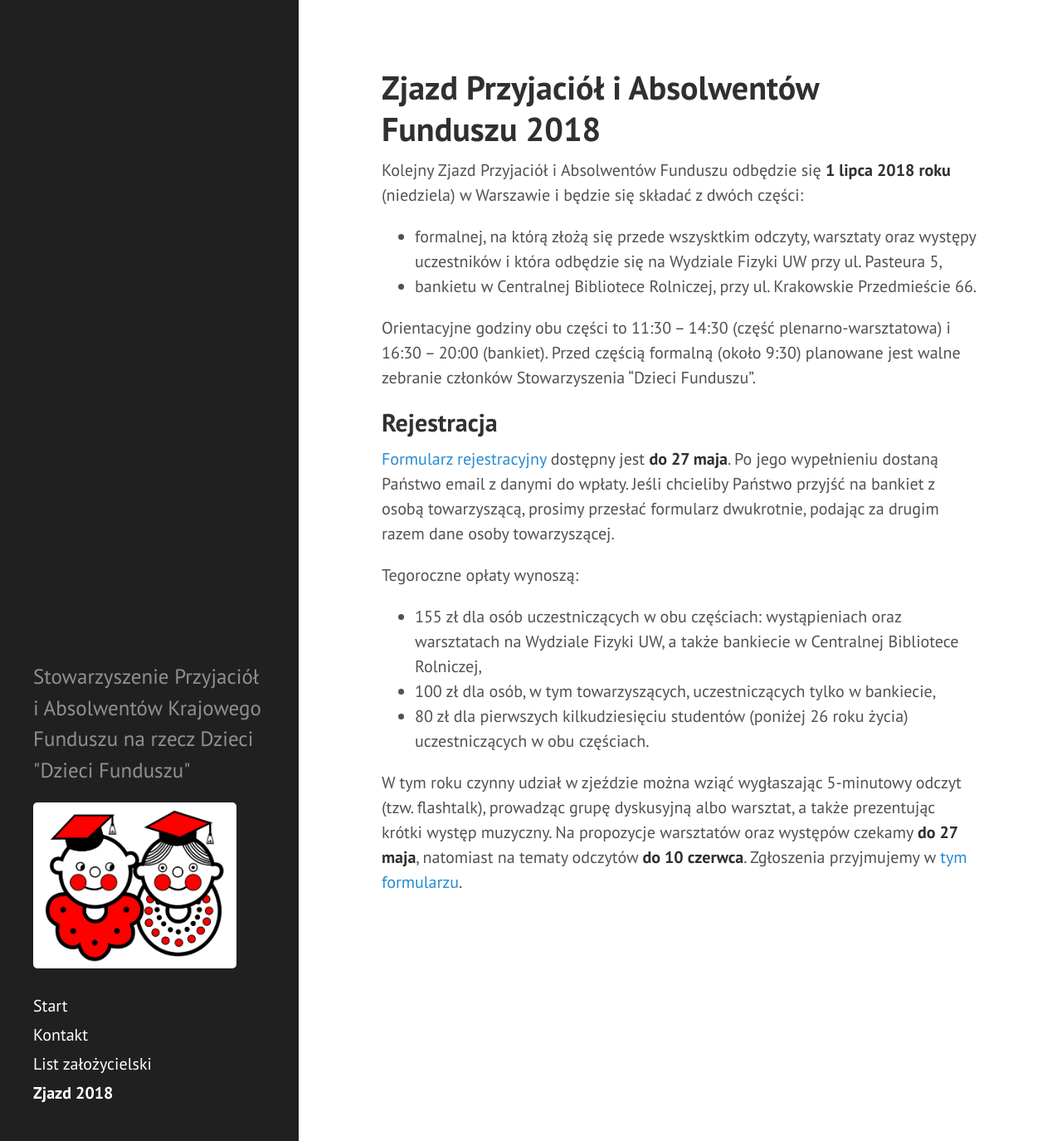
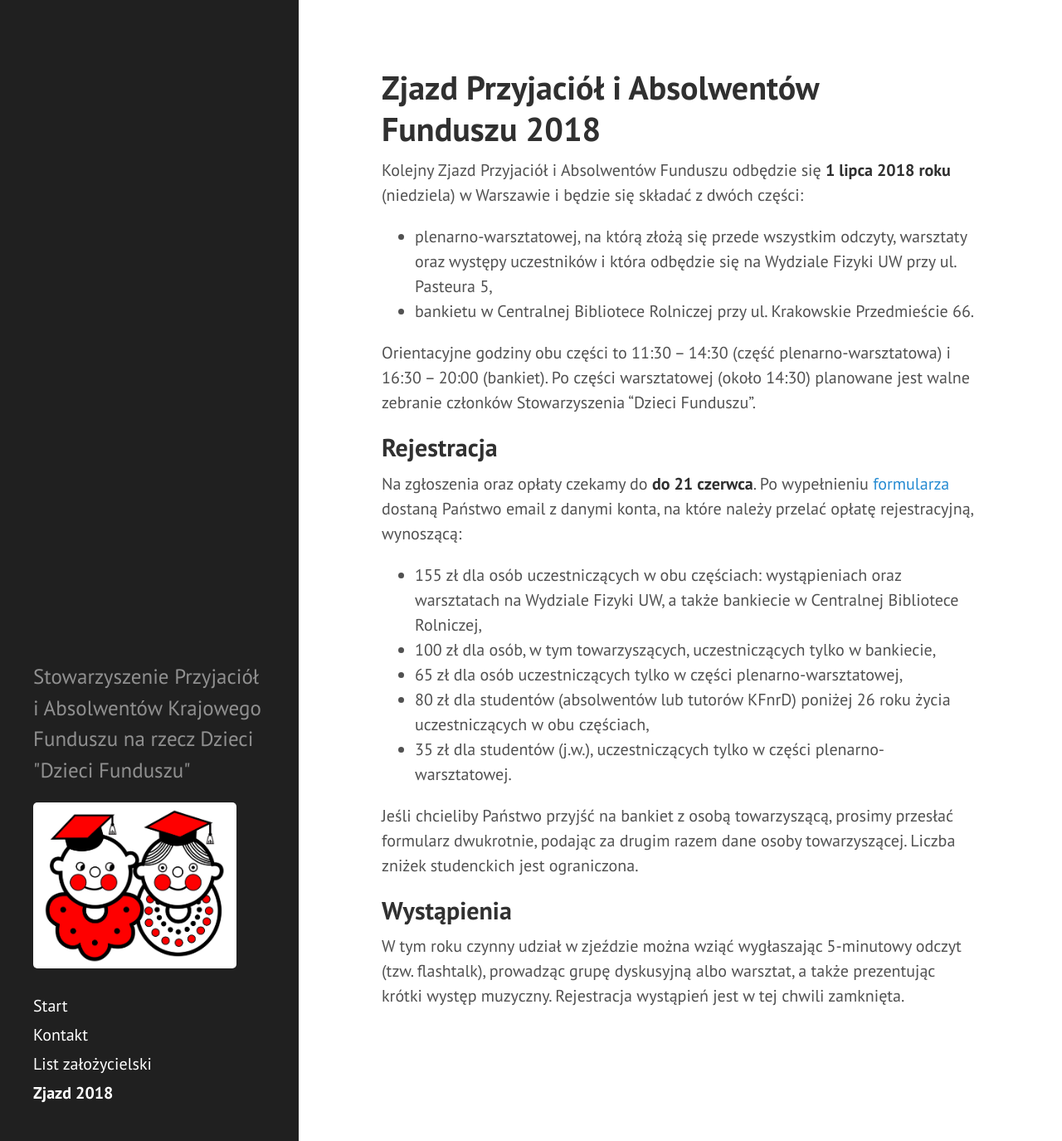
Before and after one commit to machop96/absolwenci-funduszu.github.io, a Jekyll site: the page built from zjazd.md, in a window 1280 px wide and 1375 px high. Shown: the whole window at 83% size. Built offline with Jekyll 4.4.1, drawn with Linux system fonts in a browser that asks for light colours; Markdown is read by kramdown in place of the engine named in the settings.

Commit message:
Przedłużona rejestracja, zamknięcie rejestracji wystąpień, tylko plenarna, przesunięte walne.

```diff
--- a/zjazd.md
+++ b/zjazd.md
@@ -5,23 +5,26 @@ headline: Zjazd Przyjaciół i Absolwentów Funduszu&nbsp;2018
 ---
 
 Kolejny Zjazd Przyjaciół i Absolwentów Funduszu odbędzie się **1 lipca 2018 roku** (niedziela) w Warszawie i będzie się składać z dwóch części:
-- formalnej, na którą złożą się przede wszysktkim odczyty, warsztaty oraz występy uczestników  i która odbędzie się na Wydziale Fizyki UW przy ul. Pasteura 5,
-- bankietu w Centralnej Bibliotece Rolniczej, przy ul. Krakowskie Przedmieście 66.
+- plenarno-warsztatowej, na którą złożą się przede wszystkim odczyty, warsztaty oraz występy uczestników  i która odbędzie się na Wydziale Fizyki UW przy ul. Pasteura 5,
+- bankietu w Centralnej Bibliotece Rolniczej przy ul. Krakowskie Przedmieście 66.
 
 Orientacyjne godziny obu części to 11:30 -- 14:30 (część plenarno-warsztatowa) i 16:30 -- 20:00 (bankiet).
-Przed częścią formalną (około 9:30) planowane jest walne zebranie członków Stowarzyszenia “Dzieci Funduszu”.
+Po części warsztatowej (około 14:30) planowane jest walne zebranie członków Stowarzyszenia “Dzieci Funduszu”.
 
 ## Rejestracja
 
-[Formularz rejestracyjny](https://goo.gl/forms/P4NeOZ8H3vyp02ZN2) dostępny jest **do 27 maja**.
-Po jego wypełnieniu dostaną Państwo email z danymi do wpłaty.
-Jeśli chcieliby Państwo przyjść na bankiet z osobą towarzyszącą, prosimy przesłać formularz dwukrotnie, podając za drugim razem dane osoby towarzyszącej.
-
-Tegoroczne opłaty wynoszą:
+Na zgłoszenia oraz opłaty czekamy do **do 21 czerwca**.
+Po wypełnieniu [formularza](https://goo.gl/forms/P4NeOZ8H3vyp02ZN2) dostaną Państwo email z danymi konta, na które należy przelać opłatę rejestracyjną, wynoszącą:
 - 155 zł dla osób uczestniczących w obu częściach: wystąpieniach oraz warsztatach na Wydziale Fizyki UW, a także bankiecie w Centralnej Bibliotece Rolniczej,
 - 100 zł dla osób, w tym towarzyszących, uczestniczących tylko w bankiecie,
-- 80 zł dla pierwszych kilkudziesięciu studentów (poniżej 26 roku życia) uczestniczących w obu częściach.
+- 65 zł dla osób uczestniczących tylko w części plenarno-warsztatowej,
+- 80 zł dla studentów (absolwentów lub tutorów KFnrD) poniżej 26 roku życia uczestniczących w obu częściach,
+- 35 zł dla studentów (j.w.), uczestniczących tylko w części plenarno-warsztatowej.
+
+Jeśli chcieliby Państwo przyjść na bankiet z osobą towarzyszącą, prosimy przesłać formularz dwukrotnie, podając za drugim razem dane osoby towarzyszącej.
+Liczba zniżek studenckich jest ograniczona.
+
+## Wystąpienia
 
 W tym roku czynny udział w zjeździe można wziąć wygłaszając 5-minutowy odczyt (tzw. flashtalk), prowadząc grupę dyskusyjną albo warsztat, a także prezentując krótki występ muzyczny.
-Na propozycje warsztatów oraz występów czekamy **do 27 maja**, natomiast na tematy odczytów **do 10 czerwca**.
-Zgłoszenia przyjmujemy w [tym formularzu](https://goo.gl/forms/zT6w9wGylzwcpuJx2).
+Rejestracja wystąpień jest w tej chwili zamknięta.
```
